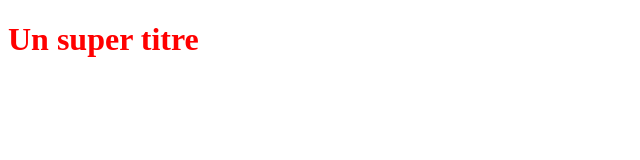
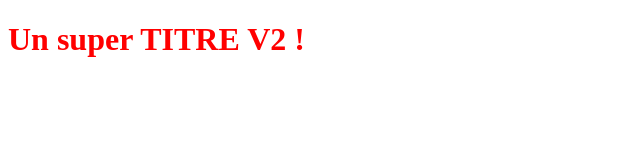
Before and after one commit to beariscool/OpenClassRoom, a plain HTML site: page index.html in a window 1280 px wide. Shown: the whole page, without its empty margins (0-640 px from the left). Drawn offline with Linux system fonts and the light colour scheme.

Commit message:
V2 chgt titre

```diff
--- a/index.html
+++ b/index.html
@@ -5,6 +5,6 @@
     <link rel="stylesheet" type="text/css" href="styles.css">
 </head>
 <body>
-    <h1>Un super titre</h1>
+    <h1>Un super TITRE V2 !</h1>
 </body>
 </html>
```
